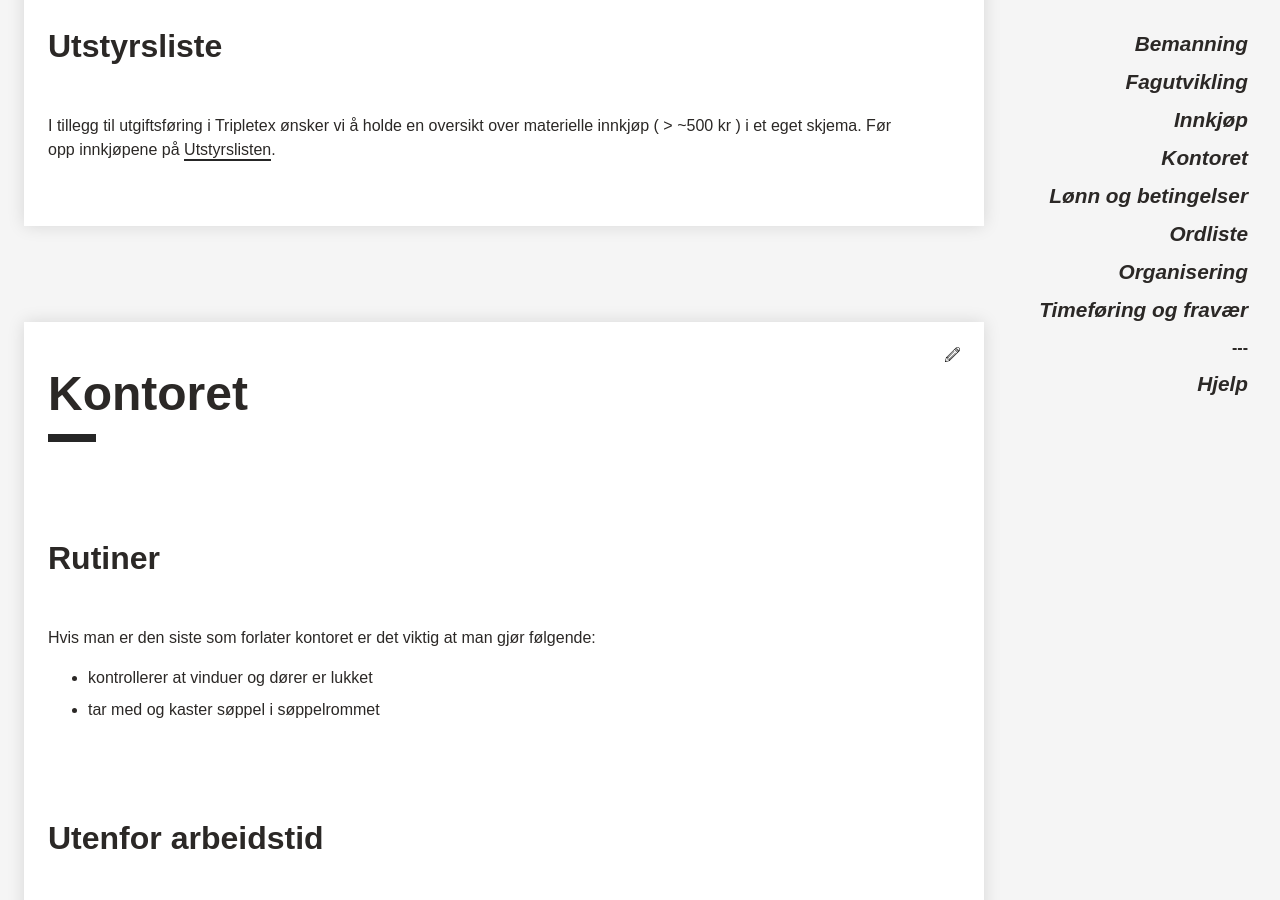
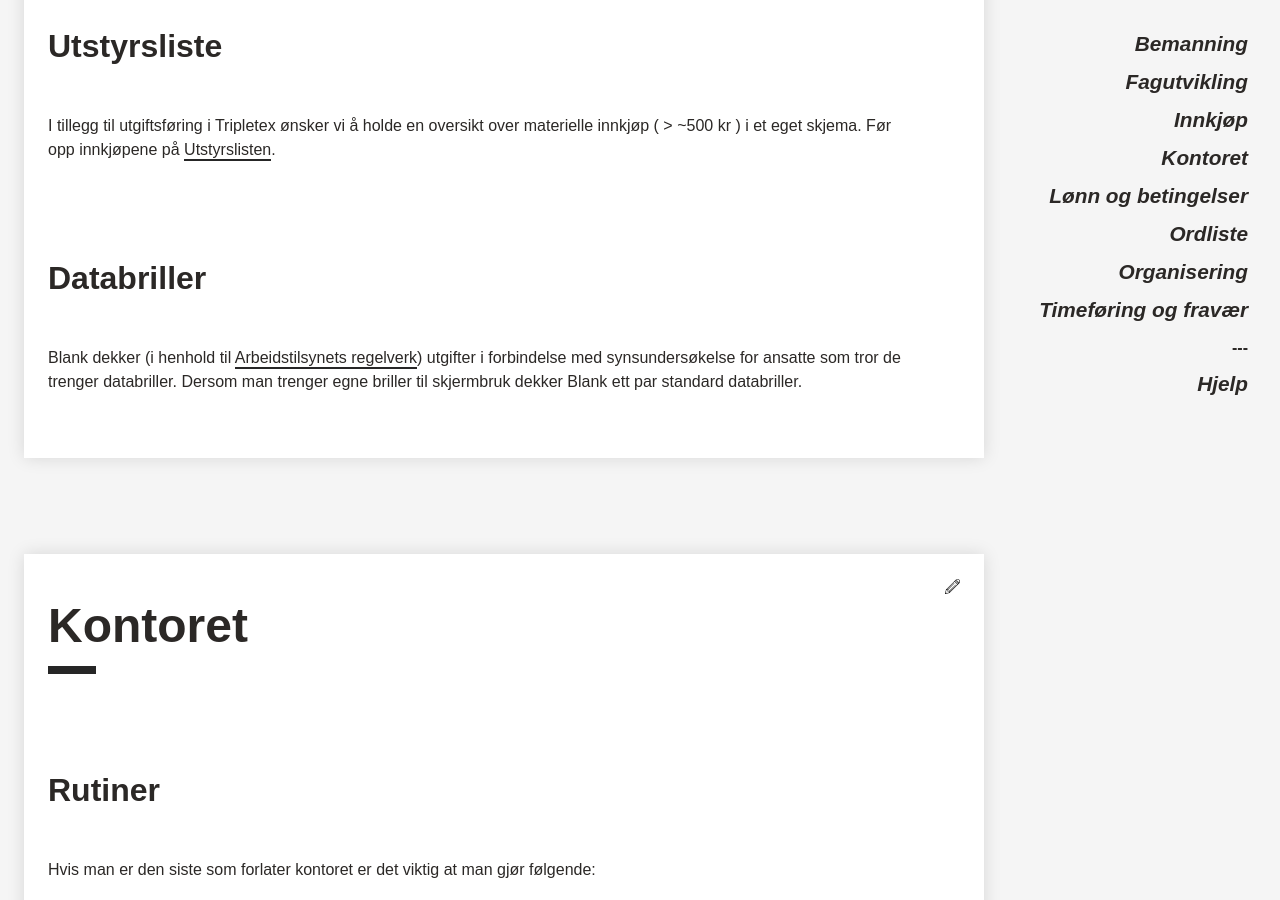
Before and after one commit to blankoslo/about-blank, a Jekyll site: the page built from index.md, in a window 1280 px wide and 900 px high, scrolled down 2965 px. Built offline with Jekyll 4.4.1, drawn with Linux system fonts in a browser that asks for light colours.

Commit message:
La til info om databriller

```diff
--- a/content/utstyr.md
+++ b/content/utstyr.md
@@ -10,3 +10,6 @@ Innkjøp utgiftsføres i [Tripletex](https://www.tripletex.no/). Velg "Lønn" og
 ## Utstyrsliste
 
 I tillegg til utgiftsføring i Tripletex ønsker vi å holde en oversikt over materielle innkjøp ( > ~500 kr ) i et eget skjema. Før opp innkjøpene på [Utstyrslisten](https://drive.google.com/open?id=1K-okaHKiYPvpR9Bf_p4dm63qcQ_Xl5qT58ZjIAmt3RY).
+
+## Databriller
+Blank dekker (i henhold til [Arbeidstilsynets regelverk](https://www.arbeidstilsynet.no/tema/ergonomi/arbeid-ved-dataskjerm/synsundersoking-og-databriller/)) utgifter i forbindelse med synsundersøkelse for ansatte som tror de trenger databriller. Dersom man trenger egne briller til skjermbruk dekker Blank ett par standard databriller.
```
